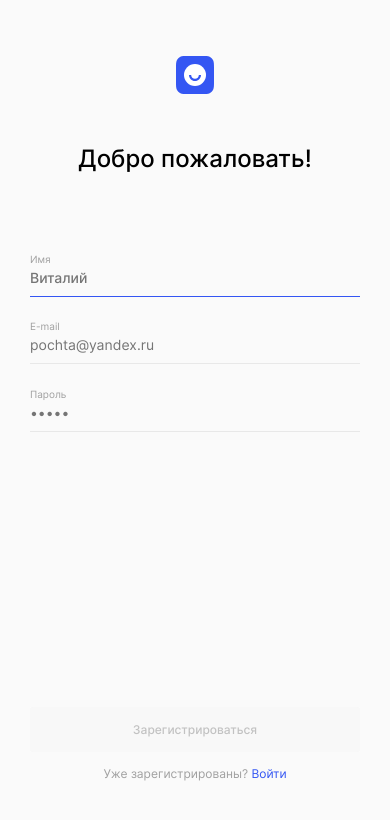
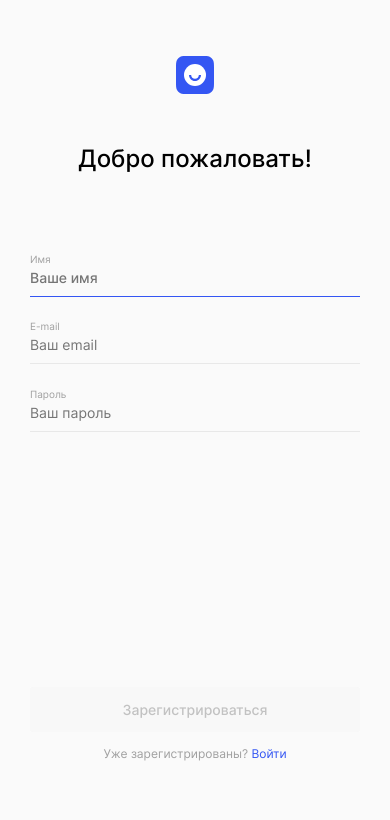
Before and after one commit to natalya2022/movies-explorer-frontend, a React (Create React App) app: page /signup in a window 390 px wide. Shown: the top 820 px of the page. Built offline with nearby package versions, Linux system fonts and the light colour scheme; no server answers; the HTML template or start-up script is replaced by a standard one.

Commit message:
level-3: валидация, обработка ошибок

```diff
--- a/src/components/App/App.js
+++ b/src/components/App/App.js
@@ -26,6 +26,7 @@ function App() {
   const [isInfoTooltipOpen, setIsInfoTooltipOpen] = useState(false);
   const [toooltipMessage, setToooltipMessage] = useState({ link: '', text: '' });
   const [isUserError, setIsUserError] = useState({ error: '' });
+  const [isEditableProfile, setIsEditableProfile] = useState(false);
 
   const navigate = useNavigate();
 
@@ -63,6 +64,12 @@ function App() {
     setIsInfoTooltipOpen(false);
   };
 
+  // функция включения выключения редактирования профиля
+  function handleUserProfileEdit(editFlag) {
+    setIsEditableProfile(editFlag);
+    resetErrors();
+  }
+
   // функция сброса ошибок
   function resetErrors() {
     setIsUserError({ error: '' });
@@ -79,7 +86,11 @@ function App() {
       })
       .catch(err => {
         console.error(err.status);
-        setIsUserError({ error: err.message });
+        if (err.message === 'Validation failed') {
+          setIsUserError({ error: toolMessages[toolMessage.err].text });
+        } else {
+          setIsUserError({ error: err.message });
+        }
       })
       .finally(() => setIsRegisterSending(false));
   }
@@ -95,7 +106,11 @@ function App() {
       })
       .catch(err => {
         console.error(err.status);
-        setIsUserError({ error: err.message });
+        if (err.message === 'Validation failed') {
+          setIsUserError({ error: toolMessages[toolMessage.err].text });
+        } else {
+          setIsUserError({ error: err.message });
+        }
       })
       .finally(() => setIsLoginSending(false));
   }
@@ -143,10 +158,16 @@ function App() {
         setCurrentUser(userData);
         handleInfoTooltipOpen();
         setToooltipMessage(toolMessages[toolMessage.ok]);
+        setIsEditableProfile(false);
+        resetErrors();
       })
       .catch(err => {
         console.error(err.status);
-        setIsUserError({ error: err.message });
+        if (err.message === 'Validation failed') {
+          setIsUserError({ error: toolMessages[toolMessage.err].text });
+        } else {
+          setIsUserError({ error: err.message });
+        }
       })
       .finally(() => setIsUserSending(false));
   }
@@ -176,6 +197,8 @@ function App() {
                   isSending={isUserSending}
                   userError={isUserError}
                   resetErrors={resetErrors}
+                  editableProfile={isEditableProfile}
+                  editProfile={handleUserProfileEdit}
                 />
               }
             />
--- a/src/components/ButtonUniversal/ButtonUniversal.css
+++ b/src/components/ButtonUniversal/ButtonUniversal.css
@@ -118,7 +118,7 @@
     opacity: .8;
 }
 
-.button-profile {
+/* .button-profile {
     display: block;
     border: none;
     padding: 0;
@@ -135,9 +135,9 @@
 
 .button-profile:hover {
     opacity: .8;
-}
+} */
 
-.button-reg-login {
+/* .button-reg-login {
     display: block;
     border: none;
     padding: 0;
@@ -164,7 +164,7 @@
 .button-reg-login_disabled {
     background: #F8F8F8;
     color: #C2C2C2;
-}
+} */
 
 @media screen and (max-width: 768px) {
     .button-burger {
@@ -194,11 +194,11 @@
         right: 18px;
     }
 
-    .button-profile {
+    /* .button-profile {
         font-size: 12px;
     }
 
     .button-reg-login {
         font-size: 12px;
-    }
+    } */
 }
--- a/src/components/ButtonUniversal/ButtonUniversal.js
+++ b/src/components/ButtonUniversal/ButtonUniversal.js
@@ -6,7 +6,7 @@ const ButtonUniversal = (props) => {
   const checkButton = (evt) => evt.target.classList.toggle(props.classNameActive);
 
   return (
-    <button className={props.className} type={props.type} onClick={props.onClick ? props.onClick : checkButton}>{props.buttonText}</button>
+    <button className={props.className} type={props.type} onClick={props.onClick ? props.onClick : checkButton} >{props.buttonText}</button>
   )
 }
 
--- a/src/components/Login/Login.js
+++ b/src/components/Login/Login.js
@@ -1,18 +1,15 @@
 /* eslint-disable react-hooks/exhaustive-deps */
 import React, { useEffect } from 'react';
 import Logo from '../Logo/Logo';
-import ButtonUniversal from '../ButtonUniversal/ButtonUniversal';
 import { Link } from 'react-router-dom';
 import { useFormValidation } from '../../hooks/useFormValidation';
+import { regexpEmail } from '../../utils/regex';
 
 const Login = ({ onUserLogin, isSending, userError, resetErrors }) => {
   const { values, handleChange, resetForm, errors, isValid } = useFormValidation();
 
- useEffect(() => {
+  useEffect(() => {
     resetErrors();
-  }, []);
-
-  useEffect(() => {
     resetForm({}, {}, false);
   }, [resetForm]);
 
@@ -39,12 +36,13 @@ const Login = ({ onUserLogin, isSending, userError, resetErrors }) => {
               className={`login__email login__input ${errors.email ? 'login__input_error' : ''}`}
               id="form-login-email"
               name="email"
-              placeholder="pochta@yandex.ru"
+              placeholder="Ваш email"
               size="10"
+              pattern={regexpEmail}
               required
               autoFocus
               onChange={handleChange}
-              value={values.email}
+              value={values.email || ''}
             />
           </div>
           <span className="form-login-error regauto__error-visible">{errors.email || ''}</span>
@@ -61,22 +59,21 @@ const Login = ({ onUserLogin, isSending, userError, resetErrors }) => {
               minLength={8}
               maxLength={30}
               name="password"
-              placeholder="•••••"
+              placeholder="Ваш пароль"
               onChange={handleChange}
-              value={values.password}
+              value={values.password || ''}
             />
           </div>
           <span className="form-login-error regauto__error-visible">{errors.password || ''}</span>
           <div className="login__nav">
-          <span className="profile__error profile__error_visible regauto__error-visible">{userError.error || ''}</span>
-            <ButtonUniversal
-              className={`button-reg-login ${
-                !isValid || isSending ? 'button-reg-login_disabled' : ''
-              }`}
-              buttonText={isSending ? 'Авторизация...' : 'Войти'}
-              type={'submit'}
+            <span className="login__error login__error_visible">{userError.error || ''}</span>
+            <button
+              className={`login__button ${!isValid || isSending ? 'login__button_disabled' : ''}`}
+              type="submit"
               disabled={!isValid || isSending}
-            />
+            >
+              {isSending ? 'Авторизация...' : 'Войти'}
+            </button>
             <p className="login__text">
               Еще не зарегистрированы?&nbsp;
               <Link to="/signup" className="login__register">
--- a/src/components/Register/Register.css
+++ b/src/components/Register/Register.css
@@ -64,6 +64,17 @@
     align-items: center;
 }
 
+.register__error_visible {
+    color: #FF004C;
+    text-align: center;
+    font-size: 11px;
+    font-style: normal;
+    font-weight: 400;
+    line-height: normal;
+    margin: auto;
+    padding: 0;
+}
+
 .register__text {
     margin: 0;
     padding: 0;
@@ -101,6 +112,35 @@
     margin: 0 auto;
     padding: 0;
     width: 100%;
+}
+
+.register__button {
+    display: block;
+    border: none;
+    padding: 0;
+    margin: 0;
+    outline: none;
+    cursor: pointer;
+    transition: opacity 0.3s;
+    font-size: 14px;
+    font-style: normal;
+    font-weight: 500;
+    line-height: normal;
+    color: #FFF;
+    background: #3456F3;
+    border-radius: 3px;
+    width: 100%;
+    height: 45px;
+    transition: opacity 0.3s;
+}
+
+.register__button:hover {
+    opacity: .8;
+}
+
+.register__button_disabled {
+    background: #F8F8F8;
+    color: #C2C2C2;
 }
 
 @media screen and (max-width: 768px) {
@@ -146,3 +186,9 @@
         height: 23px;
     }
 }
+
+@media screen and (max-width: 420px) {
+    .button-reg-login {
+        font-size: 12px;
+    }
+}
--- a/src/components/Register/Register.js
+++ b/src/components/Register/Register.js
@@ -1,18 +1,15 @@
 /* eslint-disable react-hooks/exhaustive-deps */
 import React, { useEffect } from 'react';
 import Logo from '../Logo/Logo';
-import ButtonUniversal from '../ButtonUniversal/ButtonUniversal';
 import { Link } from 'react-router-dom';
 import { useFormValidation } from '../../hooks/useFormValidation';
+import { regexpEmail } from '../../utils/regex';
 
 const Register = ({ onAddUser, isSending, userError, resetErrors }) => {
   const { values, handleChange, resetForm, errors, isValid } = useFormValidation();
 
   useEffect(() => {
     resetErrors();
-  }, []);
-
-  useEffect(() => {
     resetForm({}, {}, false);
   }, [resetForm]);
 
@@ -40,7 +37,7 @@ const Register = ({ onAddUser, isSending, userError, resetErrors }) => {
                 errors.name ? 'register__input_error' : ''
               }`}
               id="form-register-name"
-              placeholder="Виталий"
+              placeholder="Ваше имя"
               size="10"
               name="name"
               required
@@ -48,7 +45,7 @@ const Register = ({ onAddUser, isSending, userError, resetErrors }) => {
               maxLength={30}
               autoFocus
               onChange={handleChange}
-              value={values.name}
+              value={values.name || ''}
             />
           </div>
           <span className="form-register-error regauto__error-visible">{errors.name || ''}</span>
@@ -62,12 +59,13 @@ const Register = ({ onAddUser, isSending, userError, resetErrors }) => {
                 errors.email ? 'register__input_error' : ''
               }`}
               id="form-register-email"
-              placeholder="pochta@yandex.ru"
+              placeholder="Ваш email"
               size="10"
               name="email"
+              pattern={regexpEmail}
               required
               onChange={handleChange}
-              value={values.email}
+              value={values.email || ''}
             />
             <span className="form-register-error regauto__error-visible">{errors.email || ''}</span>
           </div>
@@ -86,26 +84,25 @@ const Register = ({ onAddUser, isSending, userError, resetErrors }) => {
               maxLength={30}
               required
               name="password"
-              placeholder="•••••"
+              placeholder="Ваш пароль"
               onChange={handleChange}
-              value={values.password}
+              value={values.password || ''}
             />
           </div>
           <span className="form-register-error regauto__error-visible">
             {errors.password || ''}
           </span>
           <div className="register__nav">
-            <span className="profile__error profile__error_visible regauto__error-visible">
-              {userError.error || ''}
-            </span>
-            <ButtonUniversal
-              className={`button-reg-login ${
-                !isValid || isSending ? 'button-reg-login_disabled' : ''
+            <span className="register__error register__error_visible">{userError.error || ''}</span>
+            <button
+              className={`register__button ${
+                !isValid || isSending ? 'register__button_disabled' : ''
               }`}
-              buttonText={isSending ? 'Регистрация...' : 'Зарегистрироваться'}
-              type={'submit'}
+              type="submit"
               disabled={!isValid || isSending}
-            />
+            >
+              {isSending ? 'Регистрация...' : 'Зарегистрироваться'}
+            </button>
             <p className="register__text">
               Уже зарегистрированы?&nbsp;
               <Link to="/signin" className="register__login">
--- /dev/null
+++ b/src/utils/regex.js
@@ -0,0 +1,7 @@
+export const regexpEmail = "\\w+@\\w+\\.\\w+";
+
+// export const regexpEmail = '\\S+@\\S+\\.\\S+';
+
+// export const regexpEmail = /^\S+@\S+\.\S+$/;
+
+// export const regexpEmail = "[a-z0-9!#$%&'*+/=?^_`{|}~-]+(?:\\.[a-z0-9!#$%&'*+/=?^_`{|}~-]+)*@(?:[a-z0-9](?:[a-z0-9-]*[a-z0-9])?\\.)+[a-z0-9](?:[a-z0-9-]*[a-z0-9])?";
```
Also changed, not shown: src/components/Login/Login.css (+46 -0 lines), src/components/Profile/Profile.css (+69 -4 lines), src/components/Profile/Profile.js (+41 -34 lines).
